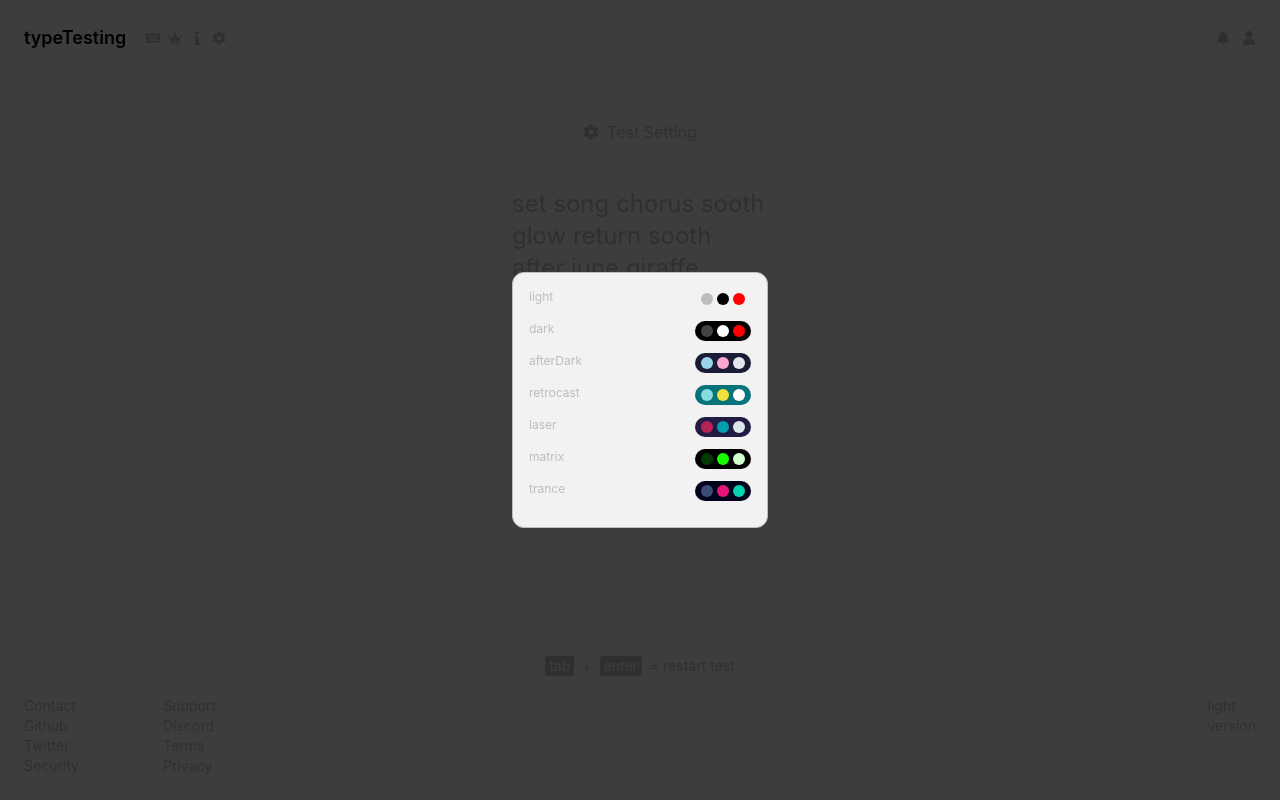
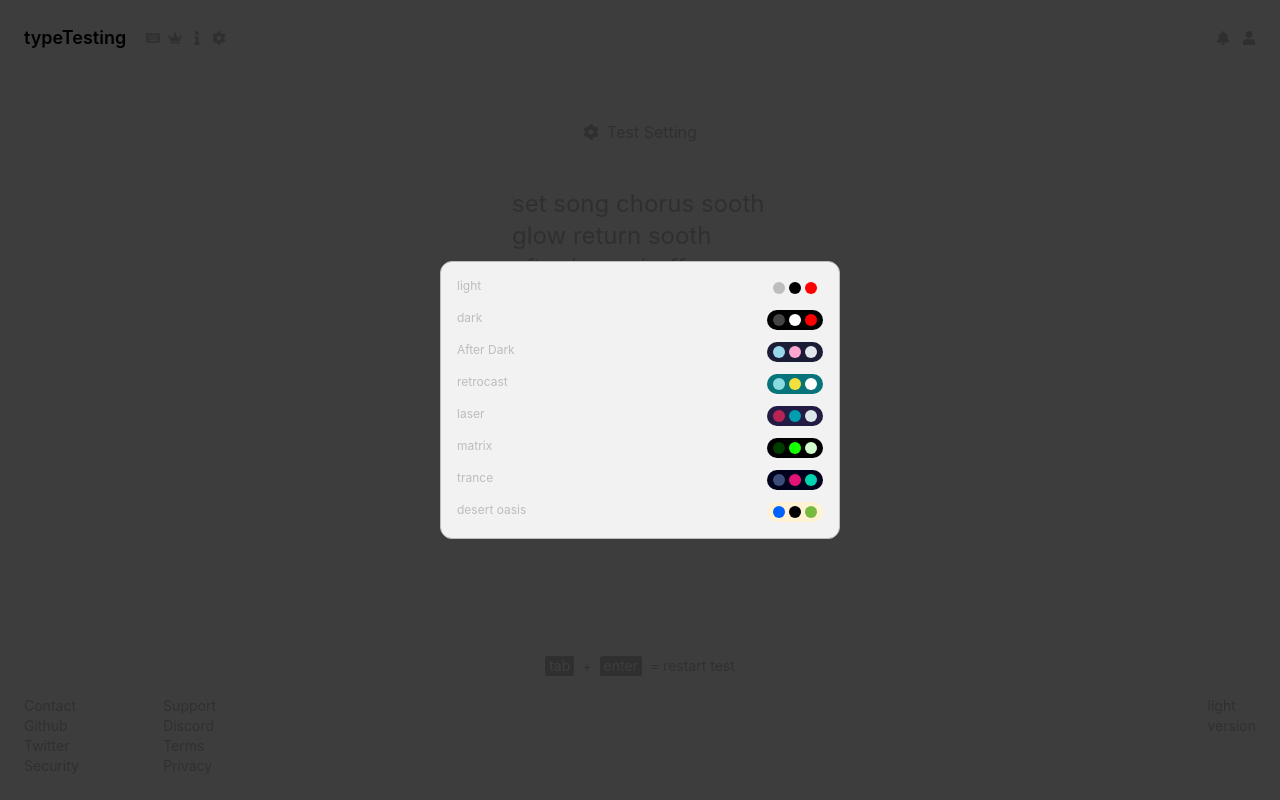
Before and after one commit to hamza2001-max/test-typing-mern, a React (Create React App) app in the folder client/: page / in a window 1280 px wide. Both pictures are taken after a click on the element "light". Built offline with nearby package versions, Linux system fonts and the light colour scheme.

Commit message:
custom word length completed

```diff
--- a/client/src/components/Footer.tsx
+++ b/client/src/components/Footer.tsx
@@ -75,7 +75,7 @@ export const Footer = () => {
       </section>
       {themeVSelector && (
         <div
-          className="z-30 h-64 w-64 p-4 rounded-xl flex flex-col space-y-3 text-xs bg-custom-fill
+          className="z-30 w-98 p-4 rounded-xl flex flex-col space-y-3 text-xs bg-custom-fill
           text-custom-primary border border-custom-primary absolute top-1/2 left-1/2 transform -translate-x-1/2 -translate-y-1/2"
           onClick={(e) => e.stopPropagation()}
         >
--- a/client/src/components/Test.tsx
+++ b/client/src/components/Test.tsx
@@ -1,8 +1,7 @@
 import { useCallback, useEffect, useRef, useState } from "react";
 import { wordsJSON } from "../testJson";
 import { VscDebugRestart } from "react-icons/vsc";
-import { useDispatch, useSelector } from "react-redux";
-import { customPromptVSlice } from "../redux/visibilitySlice";
+import {  useSelector } from "react-redux";
 import { WordChecker } from "./WordChecker";
 import { promptValueInterface } from "../types";
 
@@ -11,9 +10,6 @@ export const Test = () => {
   const [inputValue, setInputValue] = useState<string>("");
   const [textWritten, setTextWritten] = useState<string>("");
   const inputRef = useRef<HTMLInputElement>(null);
-
-  const customPromptVDispatch = useDispatch();
-  const { visibleCustom } = customPromptVSlice.actions;
 
   const testLimiterSelector = useSelector(
     (state: { testLimiter: { testLimiter: string } }) =>
@@ -68,7 +64,7 @@ export const Test = () => {
       setTestSentence(prototypeSentence);
     }
     if (typeof testLimiterSelector === "string") {
-      customPromptVDispatch(visibleCustom());
+      console.log(limiterPromptSelector);
       for (let i = 0; i < limiterPromptSelector; i++) {
         const randomWord =
           wordsJSON[Math.floor(Math.random() * wordsJSON.length)].word;
@@ -76,7 +72,7 @@ export const Test = () => {
           i === limiterPromptSelector - 1 ? randomWord : randomWord + " ";}
       setTestSentence(prototypeSentence);
     }
-  }, [testLimiterSelector, customPromptVDispatch, visibleCustom]);
+  }, [testLimiterSelector, limiterPromptSelector]);
 
   const handleRefresh = useCallback(() => {
     testSentenceCreator();
--- a/client/src/components/TestSettingsSm.tsx
+++ b/client/src/components/TestSettingsSm.tsx
@@ -5,13 +5,19 @@ import {
 } from "../data/testSettingData";
 import { useDispatch, useSelector } from "react-redux";
 import { testModifierSlice } from "../redux/testSettingsSlice";
-import { testSettingsVSlice } from "../redux/visibilitySlice";
+import {
+  customPromptVSlice,
+  testSettingsVSlice,
+} from "../redux/visibilitySlice";
 
 export const TestSettingsSm = () => {
   const testModeDispatch = useDispatch();
   const testModifierDispatch = useDispatch();
   const testLimiterDispatch = useDispatch();
   const testSettingsVDispatch = useDispatch();
+  const customPromptVDispatch = useDispatch();
+
+  const { visibleCustom } = customPromptVSlice.actions;
   const { inVisibleTS } = testSettingsVSlice.actions;
 
   const testModeSelector = useSelector(
@@ -91,9 +97,11 @@ export const TestSettingsSm = () => {
                   : "text-custom-secondary bg-custom-primary"
               } py-2 rounded-md`}
               onClick={() => {
-                testLimiterDispatch(option.action);
-                option.limit === "custom" &&
+                option.limit !== "custom" && testLimiterDispatch(option.action);
+                if (option.limit === "custom") {
+                  customPromptVDispatch(visibleCustom());
                   testSettingsVDispatch(inVisibleTS());
+                }
               }}
             >
               {option.limit}
--- a/client/src/components/WordsLimiterPrompt.tsx
+++ b/client/src/components/WordsLimiterPrompt.tsx
@@ -1,12 +1,18 @@
 import { useState } from "react";
-import { useDispatch, useSelector } from "react-redux";
-import { promptValueInterface } from "../types";
-import { limiterPromptSlice } from "../redux/testSettingsSlice";
+import { useDispatch } from "react-redux";
+import { customPromptVSlice } from "../redux/visibilitySlice";
+import { limiterPromptSlice, testLimiterSlice } from "../redux/testSettingsSlice";
 
 export const WordsLimiterPrompt = () => {
   const [inputValue, setInputValue] = useState(0);
   const limiterPromptDispatch = useDispatch();
+  const customPromptVDispatch = useDispatch();
+  const testLimiterDispatch = useDispatch();
+  const { testLimiterReducer } = testLimiterSlice.actions;
+
+
   const { setLimiterPrompt } = limiterPromptSlice.actions;
+  const { inVisibleCustom } = customPromptVSlice.actions;
 
   return (
     <div
@@ -29,8 +35,9 @@ export const WordsLimiterPrompt = () => {
       <button
         className="w-full rounded-lg py-2 bg-custom-primary text-custom-secondary"
         onClick={() => {
-          console.log("hey");
+          testLimiterDispatch(testLimiterReducer("custom"));
           limiterPromptDispatch(setLimiterPrompt(inputValue));
+          customPromptVDispatch(inVisibleCustom());
         }}
       >
         Enter
--- a/client/src/data/themeSchemeData.ts
+++ b/client/src/data/themeSchemeData.ts
@@ -70,7 +70,7 @@ export const themeSchemes = [
     theme: themeSlice.actions.dark,
   },
   {
-    title: "afterDark",
+    title: "After Dark",
     themeClass: "afterDark",
     theme: themeSlice.actions.afterDark,
   },
@@ -94,4 +94,9 @@ export const themeSchemes = [
     themeClass: "trance",
     theme: themeSlice.actions.trance,
   },
+  {
+    title: "desert oasis",
+    themeClass: "desertOasis",
+    theme: themeSlice.actions.desertOasis,
+  },
 ];
--- a/client/src/index.css
+++ b/client/src/index.css
@@ -52,6 +52,13 @@
     --color-tertiary: #02d3b0;
     --color-fill: #00021b;
   }
+
+  .desertOasis {
+    --color-primary: #0061fe;
+    --color-secondary: #000000;
+    --color-tertiary: #76bb40;
+    --color-fill: #fff2d5;
+  }
 }
 
 body {
--- a/client/src/redux/themeSlice.ts
+++ b/client/src/redux/themeSlice.ts
@@ -27,6 +27,9 @@ export const themeSlice = createSlice({
     },
     trance: (state) => {
       state.theme = "trance";
+    },
+    desertOasis: (state) => {
+      state.theme = "desertOasis";
     }
   },
 });
```
